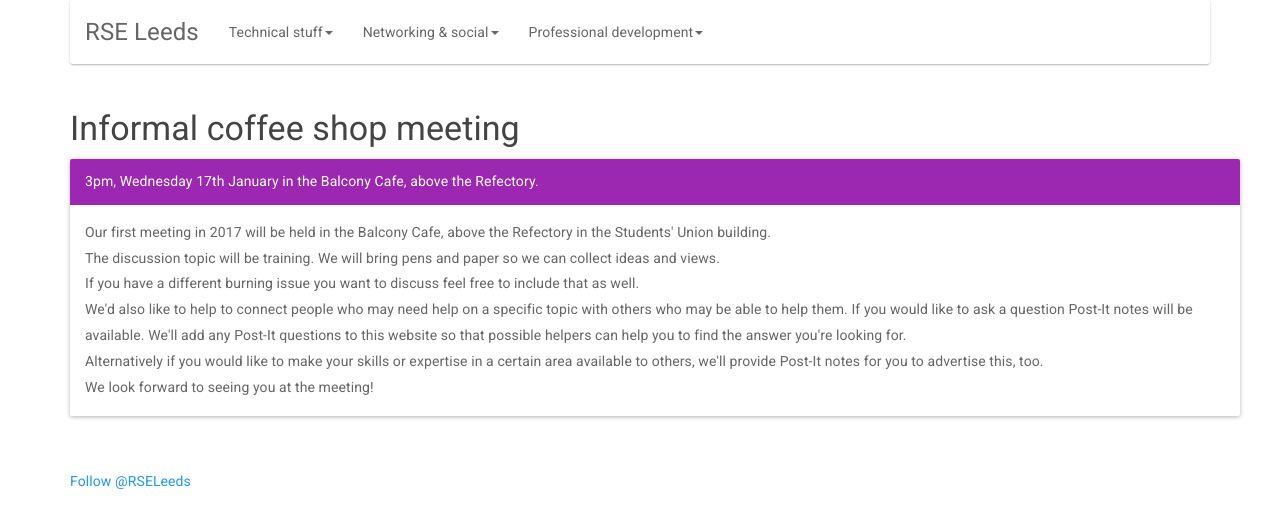
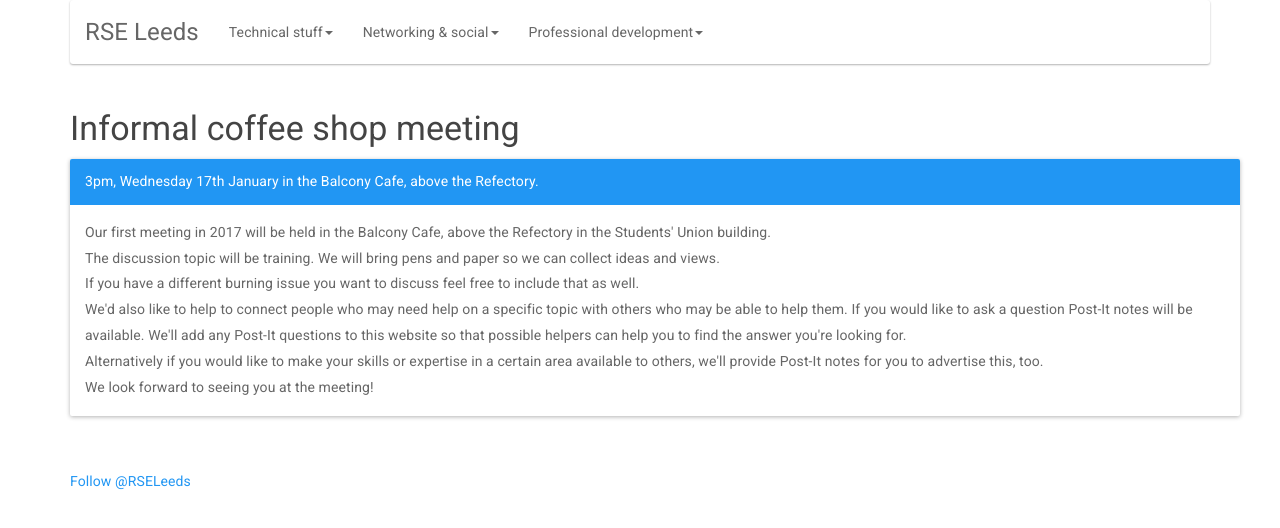
Before and after one commit to rseleeds/rseleeds.github.io, a Jekyll site: the page built from _posts/2017-01-17-informal-meeting.md, in a window 1280 px wide. Shown: the top 528 px of the page. Built offline with Jekyll 4.4.1, drawn with Linux system fonts in a browser that asks for light colours; nearby versions of some CDN libraries; comment, search, counter and statistics services are not loaded.

Commit message:
Changed panel style to primary

```diff
--- a/_posts/2017-01-17-informal-meeting.md
+++ b/_posts/2017-01-17-informal-meeting.md
@@ -12,7 +12,7 @@ subtitle: Join us for a coffee and an informal discussion about training.
   </div>
 
   <div class="row">
-    <div class="panel panel-info">
+    <div class="panel panel-primary">
       <div class="panel-heading">
         3pm, Wednesday 17th January in the Balcony Cafe, above the Refectory.
       </div>
```
